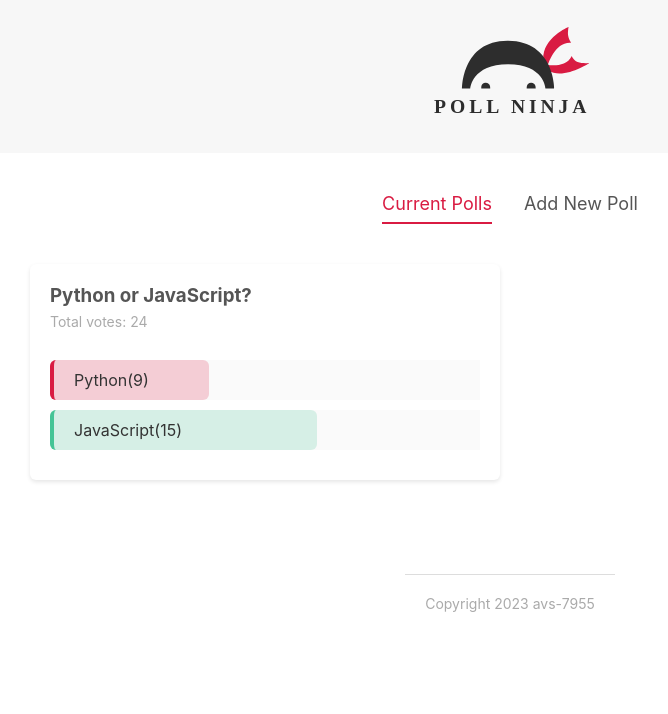
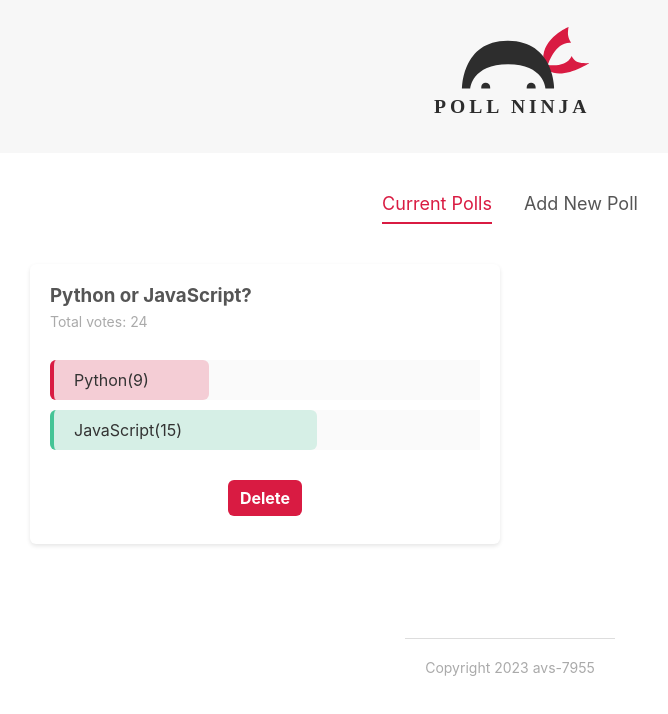
Before and after one commit to avs-7955/polling-app-svelte, a Svelte app: page / in a window 1280 px wide. Shown: the top 714 px of the page, without its empty margins (130-798 px from the left). Built offline with nearby package versions, Linux system fonts and the light colour scheme.

Commit message:
delete polls

```diff
--- a/src/components/PollDetails.svelte
+++ b/src/components/PollDetails.svelte
@@ -1,6 +1,7 @@
 <script>
 	import PollStore from "../stores/PollStore"
 	import Card from "../shared/Card.svelte"
+	import Button from "../shared/Button.svelte"
 	export let poll
 
 	// reactive value
@@ -9,6 +10,7 @@
 	$: percentA = Math.floor((100 / totalVotes) * poll.votesA) || 0
 	$: percentB = Math.floor((100 / totalVotes) * poll.votesB) || 0
 
+	// increasing votes upon click
 	const handleVote = (option, id) => {
 		PollStore.update((currentPolls) => {
 			let copiedPolls = [...currentPolls]
@@ -16,6 +18,15 @@
 			if (option == "a") upvotedPoll.votesA += 1
 			if (option == "b") upvotedPoll.votesB += 1
 
+			return copiedPolls
+		})
+	}
+
+	// deleting poll
+	const handleDelete = (id) => {
+		PollStore.update((currentPolls) => {
+			let copiedPolls = [...currentPolls]
+			copiedPolls = copiedPolls.filter((poll) => poll.id != id)
 			return copiedPolls
 		})
 	}
@@ -37,6 +48,14 @@
 				<span>{poll.answerB}({poll.votesB})</span>
 			</div>
 		</div>
+	</div>
+	<div class="delete">
+		<Button
+			flat={true}
+			on:click={() => {
+				handleDelete(poll.id)
+			}}>Delete</Button
+		>
 	</div>
 </Card>
 
@@ -78,4 +97,9 @@
 		background-color: rgba(69, 196, 150, 0.2);
 		border-left: 4px solid #45c496;
 	}
+	/* delete button */
+	.delete {
+		text-align: center;
+		margin-top: 30px;
+	}
 </style>
--- a/src/components/PollList.svelte
+++ b/src/components/PollList.svelte
@@ -19,6 +19,8 @@
 		<div>
 			<PollDetails {poll} />
 		</div>
+	{:else}
+		<div>No polls to display...</div>
 	{/each}
 </div>
 
--- a/src/shared/Button.svelte
+++ b/src/shared/Button.svelte
@@ -4,7 +4,7 @@
 	export let inverse = false
 </script>
 
-<button class={type} class:flat class:inverse>
+<button class={type} class:flat class:inverse on:click>
 	<slot />
 </button>
 
```
